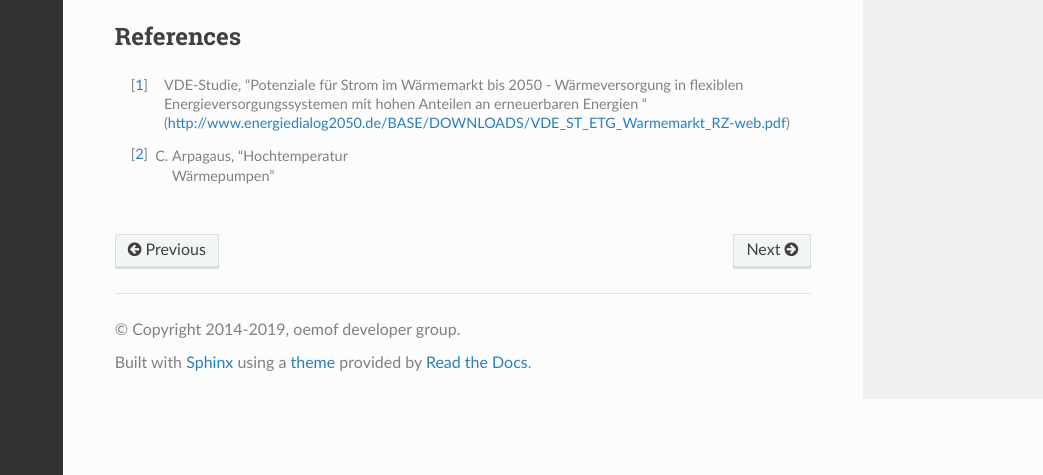
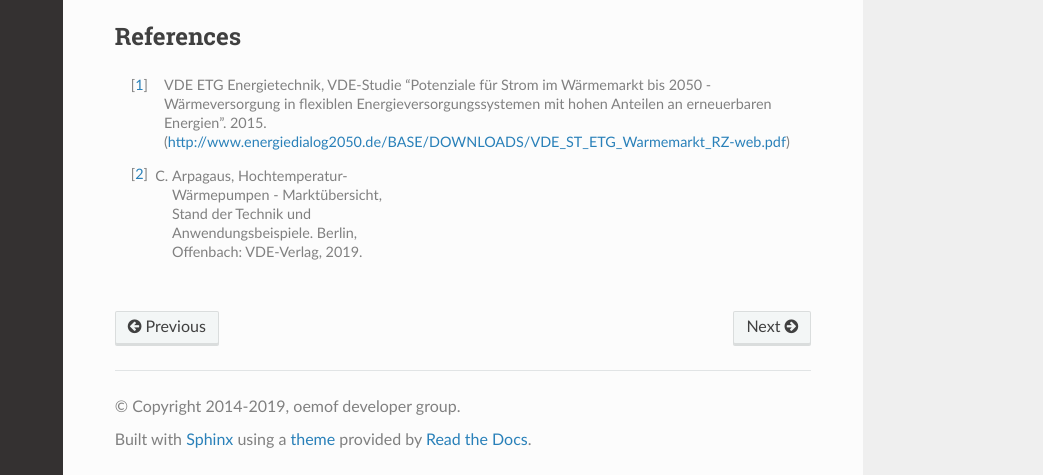
Before and after one commit to oemof/oemof-thermal, a Sphinx documentation site: the page built from docs/compression_heat_pumps_and_chillers.rst, in a window 1280 px wide and 900 px high, scrolled down 3538 px, cut to the strip 425-900 px from the top of the window. Shown: the whole strip, without its empty margins (237-1280 px from the left). Built offline with Sphinx 7.4.7 and the Read the Docs theme 2.0.0, drawn with Linux system fonts in a browser that asks for light colours; formulas are drawn with MathJax 3; pages that are not in the unit, such as notebooks, are missing from menus.

Commit message:
Update references

```diff
--- a/docs/compression_heat_pumps_and_chillers.rst
+++ b/docs/compression_heat_pumps_and_chillers.rst
@@ -167,6 +167,6 @@ Do NOT use this function to determine the input for `calc_cops()`!
 References
 __________
 
-.. [1] VDE-Studie, "Potenziale für Strom im Wärmemarkt bis 2050 - Wärmeversorgung in flexiblen Energieversorgungssystemen mit hohen Anteilen an erneuerbaren Energien " (http://www.energiedialog2050.de/BASE/DOWNLOADS/VDE_ST_ETG_Warmemarkt_RZ-web.pdf)
+.. [1] VDE ETG Energietechnik, VDE-Studie "Potenziale für Strom im Wärmemarkt bis 2050 - Wärmeversorgung in flexiblen Energieversorgungssystemen mit hohen Anteilen an erneuerbaren Energien". 2015. (http://www.energiedialog2050.de/BASE/DOWNLOADS/VDE_ST_ETG_Warmemarkt_RZ-web.pdf)
 
-.. [2] C. Arpagaus, "Hochtemperatur Wärmepumpen"
+.. [2] C. Arpagaus, Hochtemperatur-Wärmepumpen - Marktübersicht, Stand der Technik und Anwendungsbeispiele. Berlin, Offenbach: VDE-Verlag, 2019.
```
